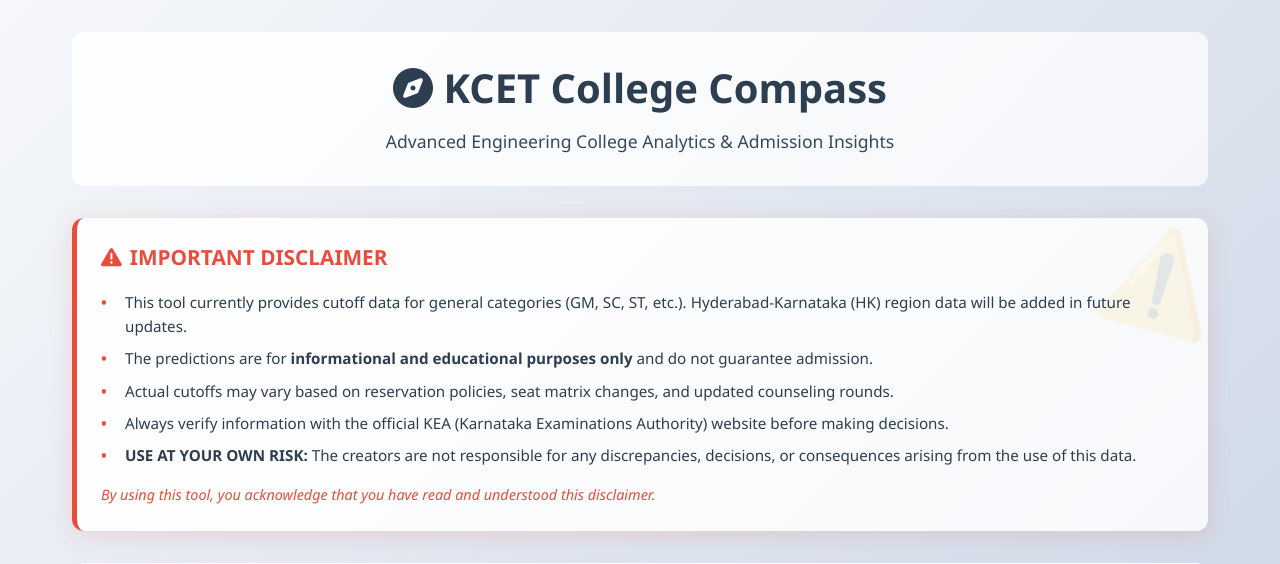
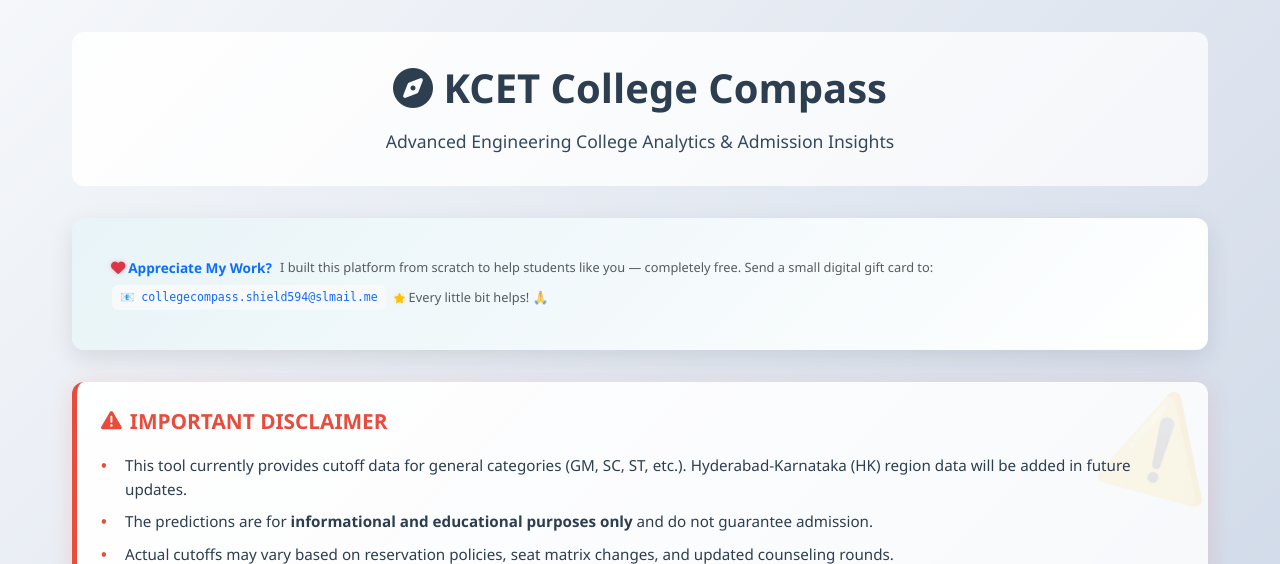
Before and after one commit to Conspirant/KCET-College-Compass, a Flask app: template templates/college.html in a window 1280 px wide. Shown: the top 564 px of the page. Run offline with Flask 3, Linux system fonts and the light colour scheme; the template is opened without the code that fills it, so the values that code supplies are empty; parts of the project's set-up code (start-up, migrations or seed data) failed here and were passed over; some libraries are stand-ins or nearby versions.

Commit message:
Update college.html

```diff
--- a/templates/college.html
+++ b/templates/college.html
@@ -1214,6 +1214,84 @@
                 padding: 3px 6px !important;
             }
         }
+
+        /* Appreciation Section Styles */
+        .appreciation-section .card {
+            background: linear-gradient(135deg, #ffffff, #f8f9fa);
+            border: none;
+            transition: transform 0.3s ease;
+        }
+
+        .appreciation-section .card:hover {
+            transform: translateY(-2px);
+        }
+
+        .appreciation-section .bg-gradient-primary {
+            background: linear-gradient(135deg, #e8f4f8, #ffffff);
+            border: 1px solid #e3f2fd;
+        }
+
+        .appreciation-section .card-body {
+            font-size: 0.85rem;
+            line-height: 1.4;
+        }
+
+        .appreciation-section code {
+            font-family: monospace;
+            font-size: 0.85em;
+            white-space: nowrap;
+        }
+
+        .appreciation-section .fa-heart {
+            color: #dc3545;
+            filter: drop-shadow(0 0 2px rgba(220, 53, 69, 0.3));
+            font-size: 0.9em;
+        }
+
+        .appreciation-section .fa-star {
+            color: #ffc107;
+            filter: drop-shadow(0 0 2px rgba(255, 193, 7, 0.3));
+            font-size: 0.8em;
+        }
+
+        .appreciation-section .small {
+            font-size: 0.8rem;
+        }
+
+        @keyframes heartBeat {
+            0% { transform: scale(1); }
+            14% { transform: scale(1.3); }
+            28% { transform: scale(1); }
+            42% { transform: scale(1.3); }
+            70% { transform: scale(1); }
+        }
+
+        .appreciation-section .animate__heartBeat {
+            animation: heartBeat 1.3s ease-in-out infinite;
+        }
+
+        @media (max-width: 768px) {
+            .appreciation-section .card-body {
+                padding: 0.5rem !important;
+                font-size: 0.8rem;
+            }
+
+            .appreciation-section code {
+                font-size: 0.75em;
+                display: inline-block;
+                margin: 0.25rem 0;
+            }
+
+            .appreciation-section .small {
+                font-size: 0.75rem;
+            }
+
+            .appreciation-section .gap-2 {
+                gap: 0.25rem !important;
+            }
+        }
+
+        /* Loading Overlay Styles */
     </style>
 </head>
 <body>
@@ -1228,6 +1306,26 @@
                 KCET College Compass
             </h1>
             <p>Advanced Engineering College Analytics & Admission Insights</p>
+        </div>
+
+        <!-- Appreciation Message -->
+        <div class="appreciation-section animate__animated animate__fadeIn mb-4">
+            <div class="card bg-gradient-primary border-0 shadow-sm">
+                <div class="card-body p-2">
+                    <div class="d-flex align-items-center flex-wrap gap-2">
+                        <span class="d-flex align-items-center">
+                            <i class="fas fa-heart text-danger animate__animated animate__heartBeat animate__infinite me-1"></i>
+                            <span class="text-primary fw-semibold">Appreciate My Work?</span>
+                        </span>
+                        <span class="text-muted small">I built this platform from scratch to help students like you — completely free. Send a small digital gift card to:</span>
+                        <code class="text-primary bg-light px-2 py-1 rounded">📧 collegecompass.shield594@slmail.me</code>
+                        <span class="text-muted small">
+                            <i class="fas fa-star text-warning"></i>
+                            Every little bit helps! 🙏
+                        </span>
+                    </div>
+                </div>
+            </div>
         </div>
 
         <div class="disclaimer-section animate__animated animate__fadeIn">
```
